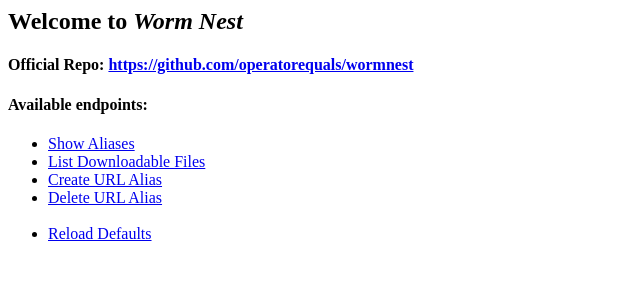
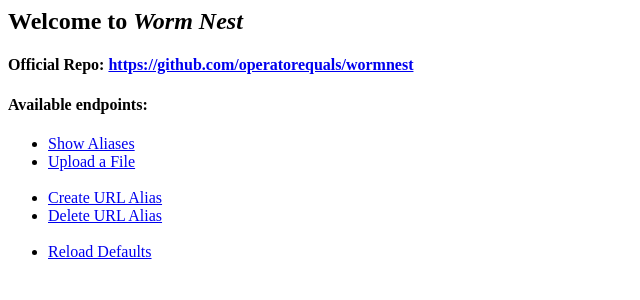
Before and after one commit to operatorequals/wormnest, a Flask app: page /manage/ in a window 1280 px wide. Shown: the top 300 px of the page, without its empty margins (0-640 px from the left). Run offline with Flask 2, Linux system fonts and the light colour scheme.

Commit message:
Added feature for the main page

```diff
--- a/templates/manage_help.html
+++ b/templates/manage_help.html
@@ -15,8 +15,9 @@
 		</li>
 
 		<li>
-			<a href="{{ manage_url }}list"> List Downloadable Files </a>
+			<a href="{{ manage_url }}upload"> Upload a File </a>
 		</li>
+<br>
 
 		<li>
 			<a href="{{ manage_url }}add"> Create URL Alias</a>
@@ -26,10 +27,12 @@
 			<a href="{{ manage_url }}del"> Delete URL Alias </a>
 		</li>
 <br>
+
 		<li>
 			<a href="{{ manage_url }}load_defaults"> Reload Defaults </a>
 		</li>
 
+
 	</ul>
 </body>
 </html>
```
